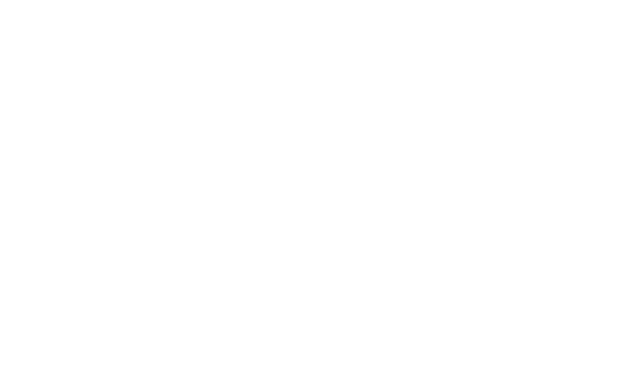
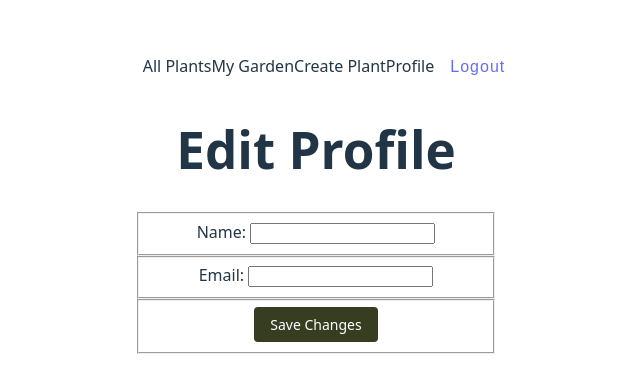
Before and after one commit to mckenney-leavell/Garden-Tracker, a React (Vite) app: page /profile/edit-profile in a window 1280 px wide. Shown: the part 200-592 px from the top of the page, without its empty margins (324-964 px from the left). Built offline with nearby package versions, Linux system fonts and the light colour scheme; no server answers; sample sign-in values are in the browser's storage.

Commit message:
edit profile view in prog

```diff
--- /dev/null
+++ b/src/components/user/EditProfile.jsx
@@ -0,0 +1,50 @@
+import { useEffect, useState } from "react";
+import { getUserById } from "../../services/userService";
+
+function EditProfile({ currentUser }) {
+    const [user, setUser] = useState({})
+
+    useEffect(() => {
+        if (currentUser && currentUser.id) {
+            getUserById(currentUser.id).then((data) => {
+                const userObj = data[0]
+                setUser(userObj)
+            })
+        }
+    }, [currentUser])
+
+    return (
+        <form>
+            <h1>Edit Profile</h1>
+            <fieldset>
+                <label>Name: </label>
+                <input
+                    type="text"
+                    value={user.name || ""}
+                    onChange={(event) => {
+                        const userCopy = {...user}
+                        userCopy.name = event.target.value
+                        setUser(userCopy)
+                    }}
+                />
+            </fieldset>
+            <fieldset>
+                <label>Email: </label>
+                <input
+                    type="email"
+                    value={user.email || ""}
+                    onChange={(event) => {
+                        const userCopy = {...user}
+                        userCopy.email = event.target.value
+                        setUser(userCopy)
+                    }}
+                />
+            </fieldset>
+            <fieldset>
+                <button>Save Changes</button>
+            </fieldset>
+        </form>
+    )
+}
+
+export default EditProfile;
--- a/src/components/user/Profile.jsx
+++ b/src/components/user/Profile.jsx
@@ -2,11 +2,14 @@
 import { getUserById } from "../../services/userService";
 import { allPlantService } from "../../services/plantService";
 import UserCreatedPlants from "../plants/UserPlants";
+import { useNavigate } from "react-router-dom";
 
 function Profile({ currentUser }) {
 
     const [user, setUser] = useState({})
     const [createdPlants, setCreatedPlants] = useState([])
+
+    const navigate = useNavigate()
 
     const getAndSetCreatedPlants = () => {
         allPlantService().then((plantsArr) => {
@@ -14,6 +17,8 @@
             setCreatedPlants(userCreatedPlants)
         })
     }
+
+    const navEditProfile = () => navigate("/profile/edit-profile")
 
     useEffect(() => {
         if (currentUser && currentUser.id) {
@@ -34,7 +39,7 @@
             <h2>Profile Information</h2>
             <div>Name: {user.name}</div>
             <div>Email: {user.email}</div>
-            <button>Edit Profile</button>
+            <button onClick={navEditProfile}>Edit Profile</button>
             <div className="created-plants">
                 <h2>Created Plants</h2>
                 {createdPlants.map((plant) => {
--- a/src/views/ApplicationViews.jsx
+++ b/src/views/ApplicationViews.jsx
@@ -6,6 +6,7 @@
 import CreatePlant from "../components/plants/CreatePlant";
 import Profile from "../components/user/Profile";
 import EditPlant from "../components/plants/EditPlant";
+import EditProfile from "../components/user/EditProfile";
 
 function ApplicationViews() {
     const [currentUser, setCurrentUser] = useState({});
@@ -34,6 +35,7 @@
                 <Route path="profile" >
                     <Route index element={<Profile currentUser={currentUser} />} />
                     <Route path="edit-plant/:id" element={<EditPlant />} />
+                    <Route path="edit-profile" element={<EditProfile currentUser={currentUser}/>} />
                 </Route>
             </Route>
         </Routes>
```
